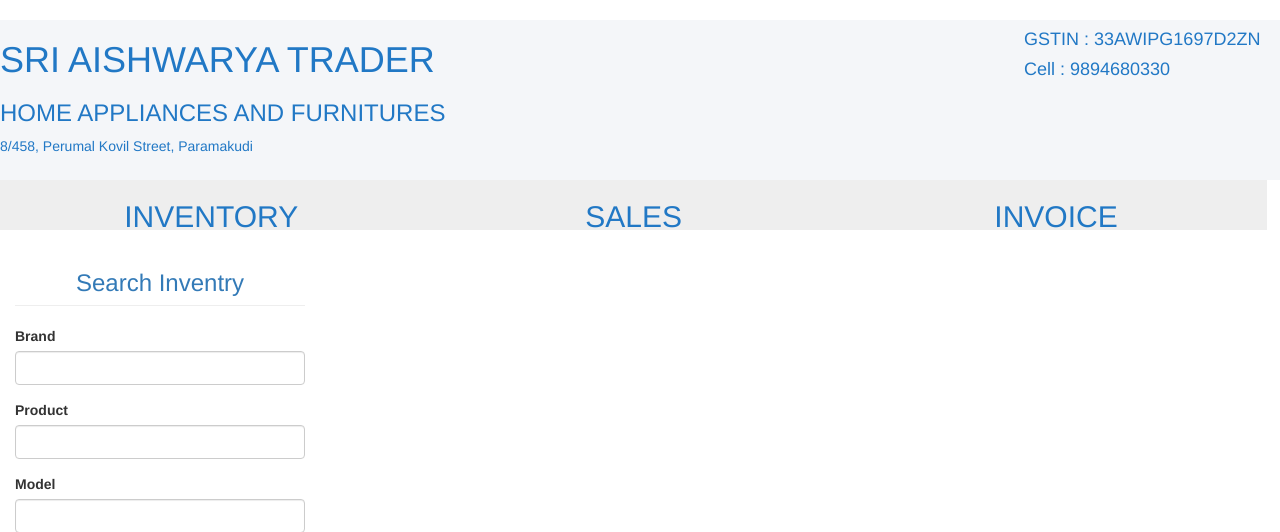
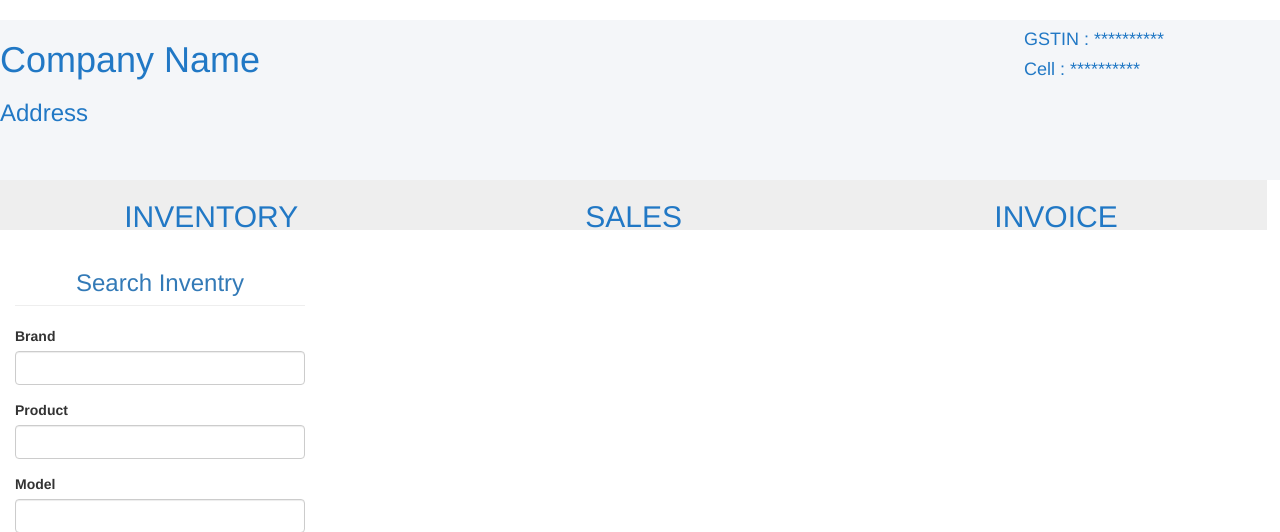
Before and after one commit to priyathogulua92/Inventory_Manager, a Django app: page / in a window 1280 px wide. Shown: the top 532 px of the page. Run offline with Django 3.2, Linux system fonts and the light colour scheme; data that the repository does not hold is empty; some libraries are stand-ins or nearby versions.

Commit message:
Removed Customer details

```diff
--- a/INVENTRY_MANAGER/templates/inventory.html
+++ b/INVENTRY_MANAGER/templates/inventory.html
@@ -21,13 +21,12 @@
   <body>
     <div>
       <div class="shop_details">
-        <h1>SRI AISHWARYA TRADER</h1>
-        <h3>HOME APPLIANCES AND FURNITURES</h3>
-        <p>8/458, Perumal Kovil Street, Paramakudi</p>
+        <h1>Company Name</h1>
+        <h3>Address</h3>
       </div>
       <div class="shop_contact">
-        <h4>GSTIN : 33AWIPG1697D2ZN</h4>
-        <h4>Cell : 9894680330</h4>
+        <h4>GSTIN : **********</h4>
+        <h4>Cell : **********</h4>
       </div>
     </div>
     <hr />
```
Also changed, not shown: INVENTRY_MANAGER/templates/invoice.html (+4 -5 lines), INVENTRY_MANAGER/templates/sales.html (+4 -5 lines).
